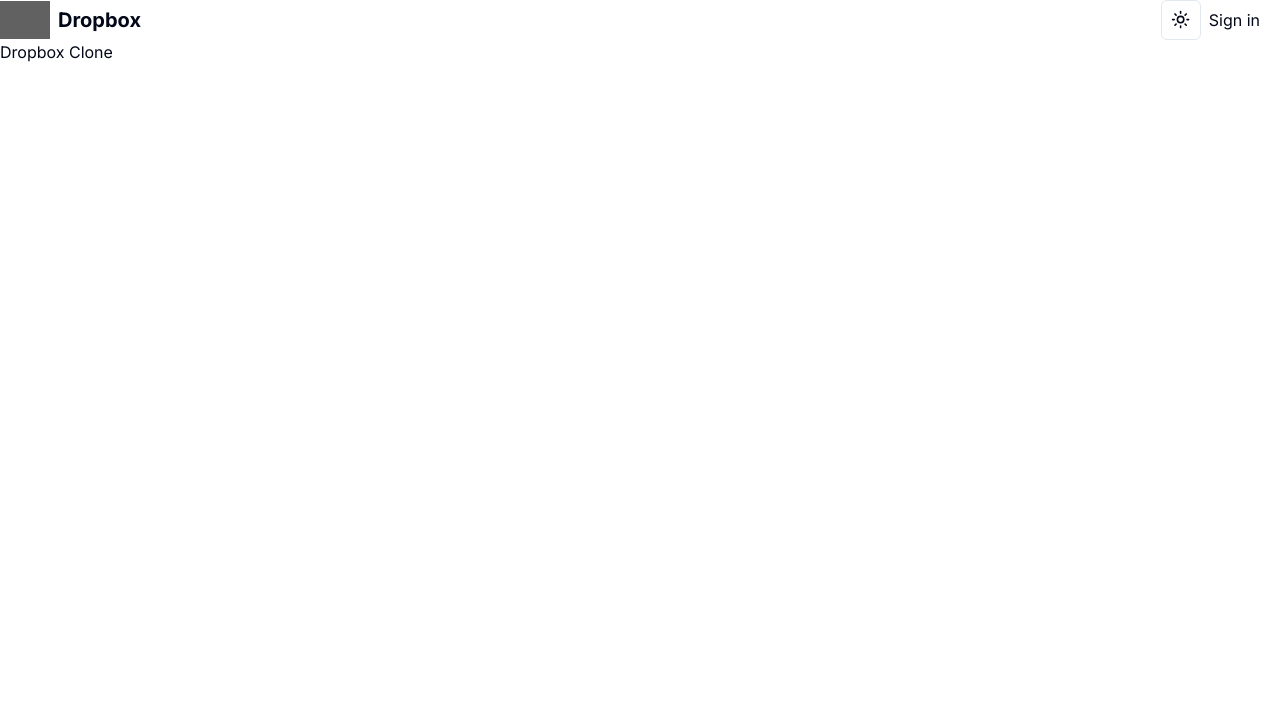
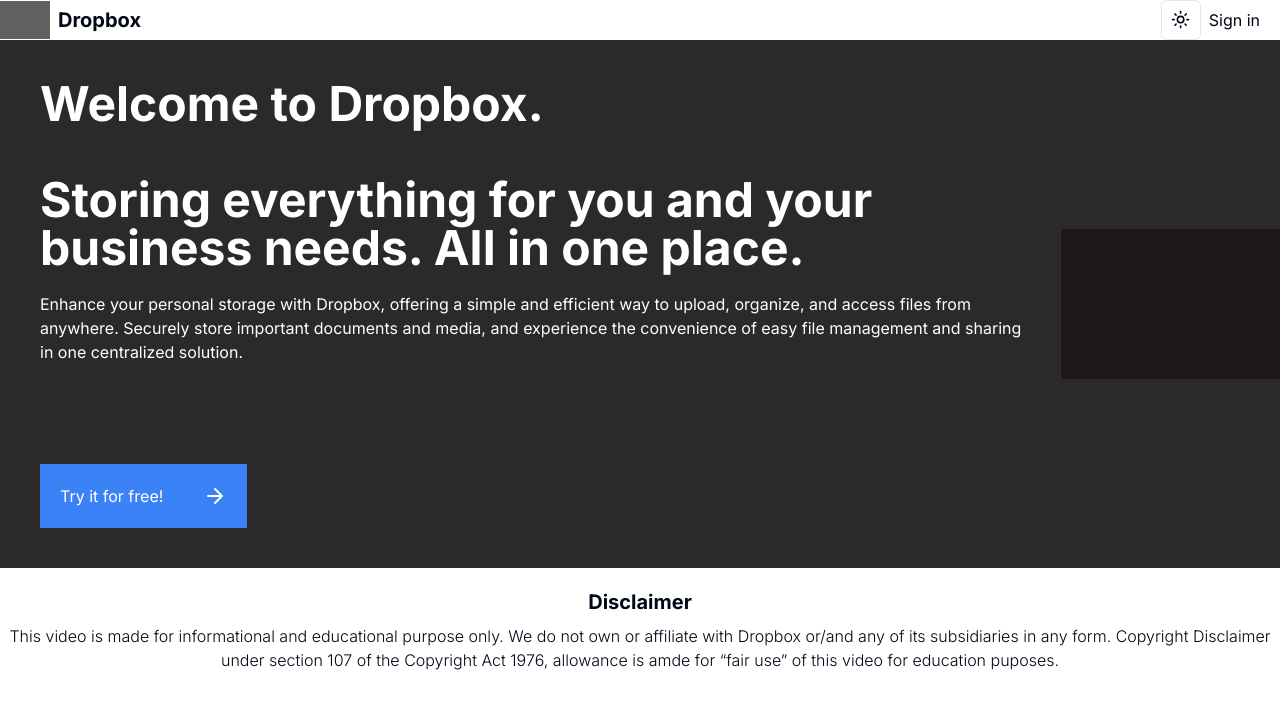
Before and after one commit to prathameshjchavan/dropbox-clone, a Next.js app: page / in a window 1280 px wide. Shown: the top 708 px of the page. Built offline with nearby package versions, Linux system fonts and the light colour scheme; no server answers; grey boxes are pictures that could not be loaded.

Commit message:
developed homepage

```diff
--- a/app/page.tsx
+++ b/app/page.tsx
@@ -1,9 +1,54 @@
-import { Button } from "@/components/ui/button";
+import { ArrowRight } from "lucide-react";
+import Link from "next/link";
 
 export default function Home() {
 	return (
 		<main className="">
-			<h1>Dropbox Clone</h1>
+			<div className="flex flex-col lg:flex-row items-center bg-[#2B2929] dark:bg-slate-800">
+				<div className="p-10 flex flex-col bg-[#2B2929] dark:bg-slate-800 text-white space-y-5">
+					<h1 className="text-5xl font-bold">
+						Welcome to Dropbox. <br />
+						<br />
+						Storing everything for you and your business needs. All in one
+						place.
+					</h1>
+
+					<p className="pb-20">
+						Enhance your personal storage with Dropbox, offering a simple and
+						efficient way to upload, organize, and access files from anywhere.
+						Securely store important documents and media, and experience the
+						convenience of easy file management and sharing in one centralized
+						solution.
+					</p>
+
+					<Link
+						href="/dashboard"
+						className="flex cursor-pointer bg-blue-500 p-5 w-fit"
+					>
+						Try it for free!
+						<ArrowRight className="ml-10" />
+					</Link>
+				</div>
+
+				<div className="bg-[#1E1919] dark:bg-slate-800 h-full p-10">
+					<video autoPlay loop muted className="rounded-lg">
+						<source
+							src="https://aem.dropbox.com/cms/content/dam/dropbox/warp/en-us/overview/lp-header-graphite200-1920x1080.mp4"
+							type="video/mp4"
+						/>
+						Your browser does not support the video tag.
+					</video>
+				</div>
+			</div>
+
+			<p className="text-center font-bold text-xl pt-5">Disclaimer</p>
+			<p className="text-center font-light p-2">
+				This video is made for informational and educational purpose only. We do
+				not own or affiliate with Dropbox or/and any of its subsidiaries in any
+				form. Copyright Disclaimer under section 107 of the Copyright Act 1976,
+				allowance is amde for &ldquo;fair use&rdquo; of this video for education
+				puposes.
+			</p>
 		</main>
 	);
 }
--- a/tailwind.config.ts
+++ b/tailwind.config.ts
@@ -1,6 +1,7 @@
 import type { Config } from "tailwindcss";
 
 const config: Config = {
+	darkMode: ["class"],
 	content: [
 		"./pages/**/*.{js,ts,jsx,tsx,mdx}",
 		"./components/**/*.{js,ts,jsx,tsx,mdx}",
```
